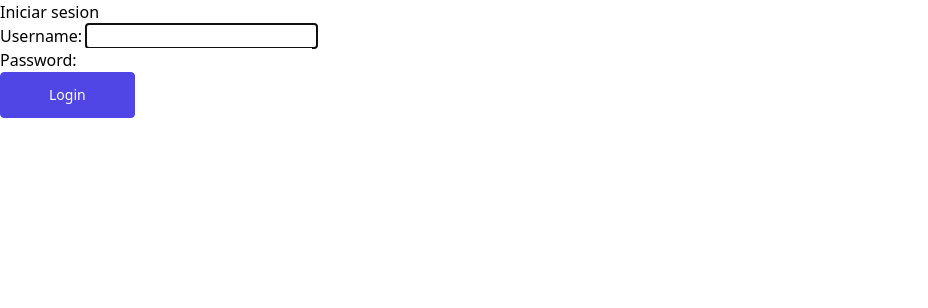
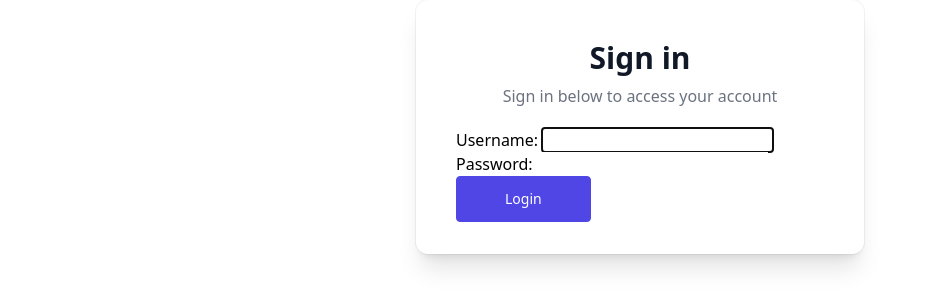
Before and after one commit to CarlosArgelio/cofee_shop, a Django app: page /users/login/ in a window 1280 px wide. Shown: the top 308 px of the page, without its empty margins (0-928 px from the left). Run offline with Django 5.2, Linux system fonts and the light colour scheme; some libraries are stand-ins or nearby versions.

Commit message:
feat: add login

```diff
--- a/users/templates/users/login.html
+++ b/users/templates/users/login.html
@@ -2,10 +2,20 @@
 {% load tailwind_filters %}
 
 {% block content %}
-<h1>Iniciar sesion</h1>
-<form action="" method="post">
-    {% csrf_token %}
-    {{ form|crispy }}
-    <button class="inline-block rounded border border-indigo-600 bg-indigo-600 px-12 py-3 text-sm font-medium text-white hover:bg-transparent hover:text-indigo-600 focus:outline-none focus:ring active:text-indigo-500" type="submit">Login</button>
-</form>
+<div
+    class="relative mx-auto w-full max-w-md bg-white px-6 pt-10 pb-8 shadow-xl ring-1 ring-gray-900/5 sm:rounded-xl sm:px-10">
+    <div class="w-full">
+        <div class="text-center">
+            <h1 class="text-3xl font-semibold text-gray-900">Sign in</h1>
+            <p class="mt-2 text-gray-500">Sign in below to access your account</p>
+        </div>
+        <div class="mt-5">
+            <form action="" method="post">
+                {% csrf_token %}
+                {{ form|crispy }}
+                <button class="inline-block rounded border border-indigo-600 bg-indigo-600 px-12 py-3 text-sm font-medium text-white hover:bg-transparent hover:text-indigo-600 focus:outline-none focus:ring active:text-indigo-500" type="submit">Login</button>
+            </form>
+        </div>
+    </div>
+</div>
 {% endblock content %}
```
